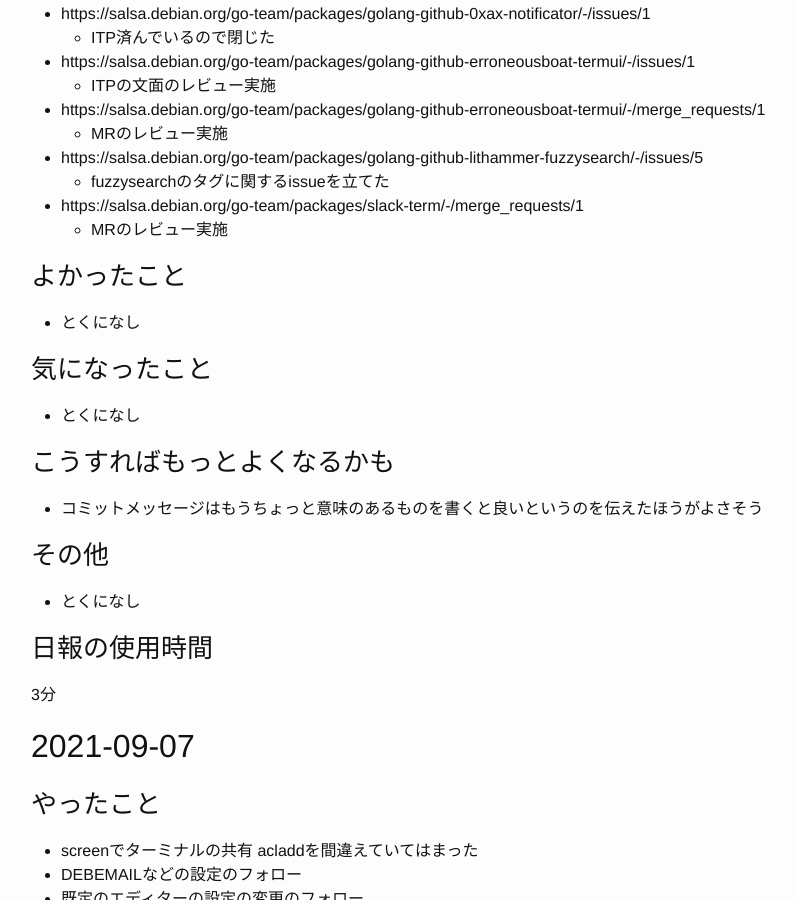
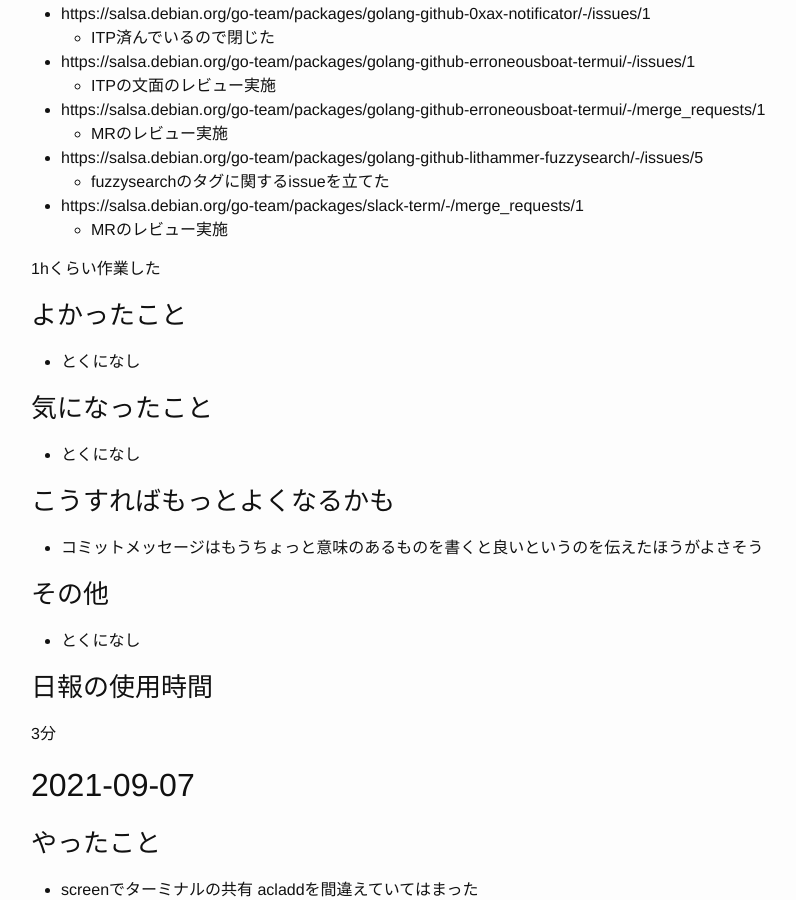
Before and after one commit to oss-gate/on-boarding, a Jekyll site: the page built from proposals/2021-08/kenhys-maintain-debian-packages/daily-report-kenhys.md, in a window 1280 px wide and 900 px high, scrolled down 327 px. Shown: the whole window, without its empty margins (239-1035 px from the left). Built offline with Jekyll 4.4.1, drawn with Linux system fonts in a browser that asks for light colours; Markdown is read by kramdown in place of the engine named in the settings; comment, search, counter and statistics services are not loaded.

Commit message:
2021-08: update working time

```diff
--- a/proposals/2021-08/kenhys-maintain-debian-packages/daily-report-kenhys.md
+++ b/proposals/2021-08/kenhys-maintain-debian-packages/daily-report-kenhys.md
@@ -23,6 +23,8 @@ title: 日報 - kenhys
   * fuzzysearchのタグに関するissueを立てた
 * https://salsa.debian.org/go-team/packages/slack-term/-/merge_requests/1
   * MRのレビュー実施
+
+1hくらい作業した
 
 ### よかったこと
 
```
